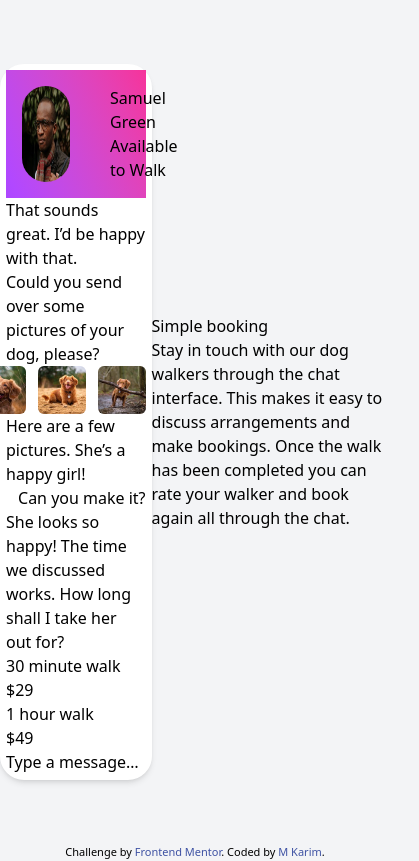
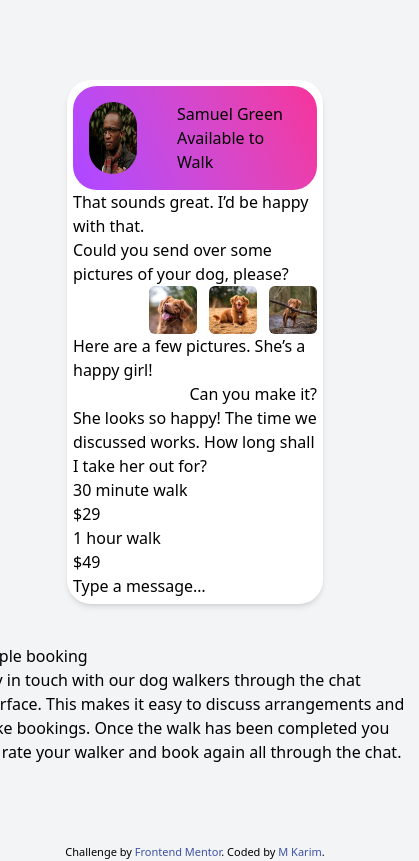
Before and after one commit to MKarimF9/chat-app, a plain HTML site: page index.html in a window 390 px wide. Shown: the whole page, 419 px wide, since content can reach past the window. Drawn offline with nearby package versions, Linux system fonts and the light colour scheme.

Commit message:
added flex-col and mobile responsiveness

```diff
--- a/index.html
+++ b/index.html
@@ -26,11 +26,11 @@
 <body class="bg-gray-100 ">
 
 
-<main class="flex items-center justify-center min-h-screen">
+<main class="flex flex-col gap-10 items-center justify-center min-h-screen md:flex-row md:gap-40">
 
 
   <div class="border-6 border-white rounded-3xl w-3xs shadow-md bg-white ">
-  <header class="flex bg-linear-65 from-purple-500 to-pink-500 p-4 gap-10">
+  <header class="flex bg-linear-65 from-purple-500 to-pink-500 p-4 gap-10 rounded-3xl">
     <img src="./images/avatar.jpg" alt="Profile picture of Samuel Green" class="rounded-full w-12">
     <div class="flex flex-col">
       <h2>Samuel Green</h2>
```
